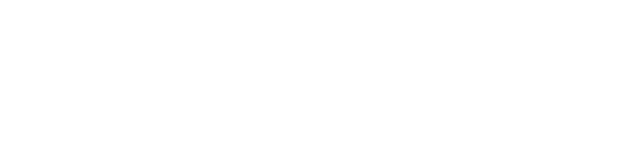
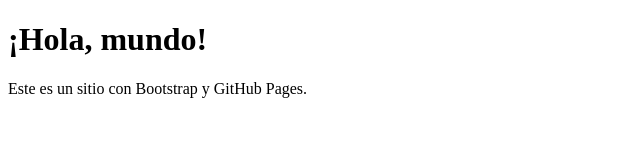
Before and after one commit to haayaska/haayaska, a plain HTML site: page index.html in a window 1280 px wide. Shown: the whole page, without its empty margins (0-640 px from the left). Drawn offline with Linux system fonts and the light colour scheme.

Commit message:
cambios index

```diff
--- a/index.html
+++ b/index.html
@@ -1,11 +1,12 @@
 <!DOCTYPE html>
 <html lang="en">
 <head>
-    <meta charset="UTF-8">
-    <meta name="viewport" content="width=device-width, initial-scale=1.0">
-    <title>Hola mundo tentativo</title>
+  <meta charset="UTF-8">
+  <meta name="viewport" content="width=device-width, initial-scale=1.0">
+  <title>Mi Página</title>
 </head>
 <body>
-
+  <h1>¡Hola, mundo!</h1>
+  <p>Este es un sitio con Bootstrap y GitHub Pages.</p>
 </body>
 </html>
```
